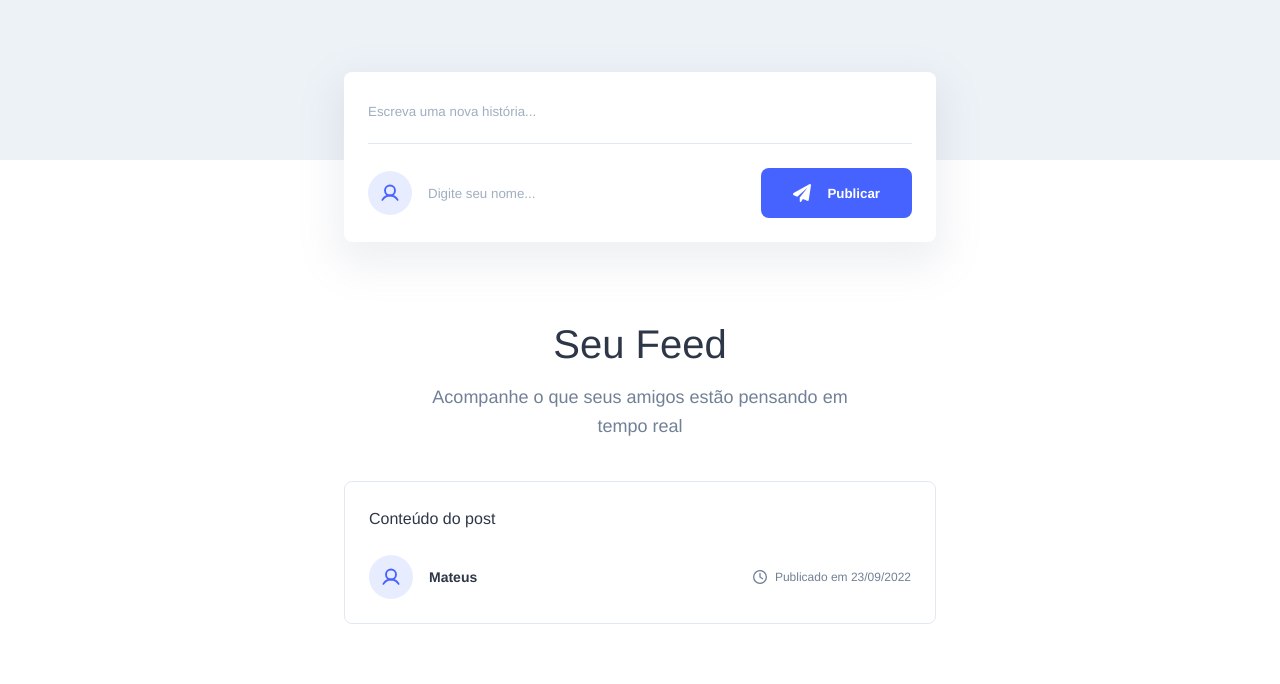
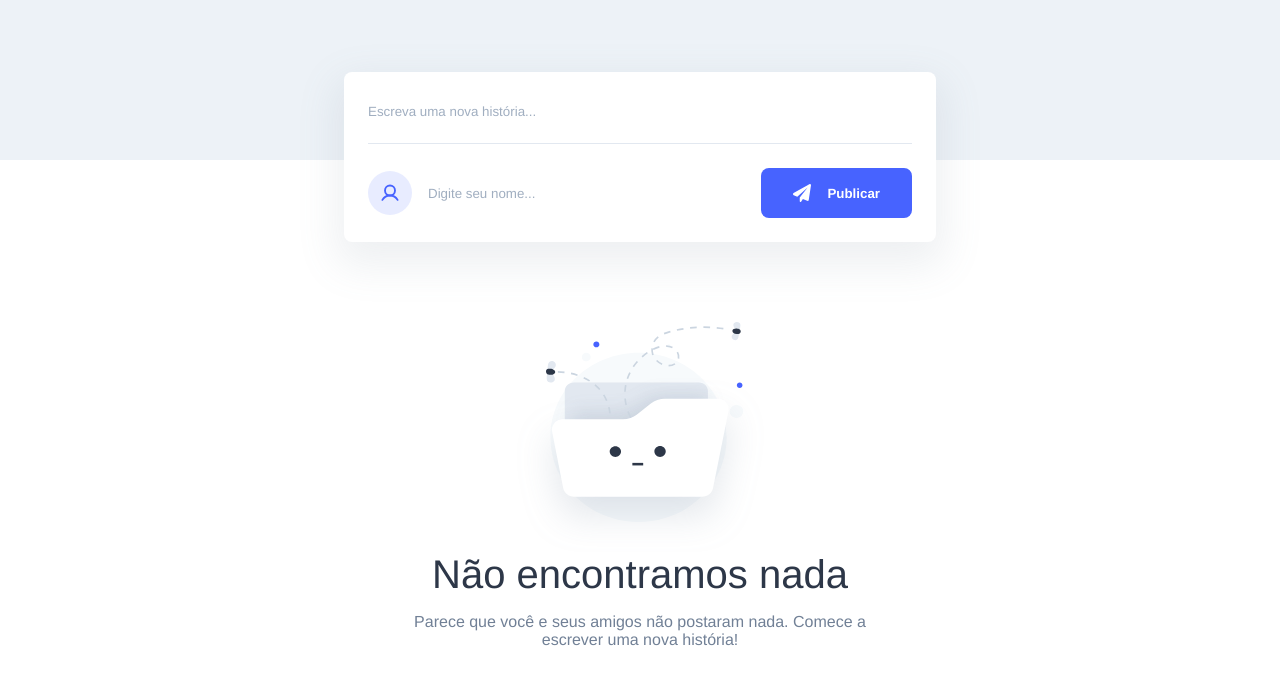
Before and after one commit to feh-franc0/STAART-Fundamentos-do-React, a React (Create React App) app: page / in a window 1280 px wide. Shown: the top 684 px of the page. Built offline with nearby package versions, Linux system fonts and the light colour scheme; a web font is replaced by a local one.

Commit message:
Adicionando posts: Valor digitado

```diff
--- a/src/App.js
+++ b/src/App.js
@@ -10,14 +10,9 @@
 import emptyFolderIcon from './images/empty-folder.svg';
 
 export default function App() {
-	const [posts, setPosts] = useState([
-		{
-			id: Math.random(),
-			content: 'Conteúdo do post',
-			userName: 'Mateus',
-			publishedAt: new Date(),
-		},
-	]);
+  const [history, setHistory] = useState('');
+  const [userName, setUserName] = useState('');
+	const [posts, setPosts] = useState([]);
 
 	function handleSubmit(event) {
     event.preventDefault();
@@ -26,22 +21,33 @@
       ...posts,
       {
         id: Math.random(),
-        content: `Conteúdo do post ${Math.random()}`,
-        userName: 'Mateus',
+        content: history,
+        userName: userName,
         publishedAt: new Date(),
       },
     ]);
+
+    setHistory('');
+    setUserName('');
 	}
 
 	return (
 	<div className='wrapper'>
-		<form className="post-form" onClick={handleSubmit}>
-			<input placeholder="Escreva uma nova história..." />
+		<form className="post-form" onSubmit={handleSubmit}>
+			<input
+        value={history}
+        placeholder="Escreva uma nova história..."
+        onChange={(event) => setHistory(event.target.value)}
+      />
 
 			<div>
 				<img src={userIcon} alt="User"/>
 
-				<input placeholder="Digite seu nome..." />
+				<input
+          value={userName}
+          placeholder="Digite seu nome..."
+          onChange={(event) => setUserName(event.target.value)}
+        />
 
 				<button type="submit">
 					<img src={paperPlaneIcon} alt="Paper plane"/>
```
